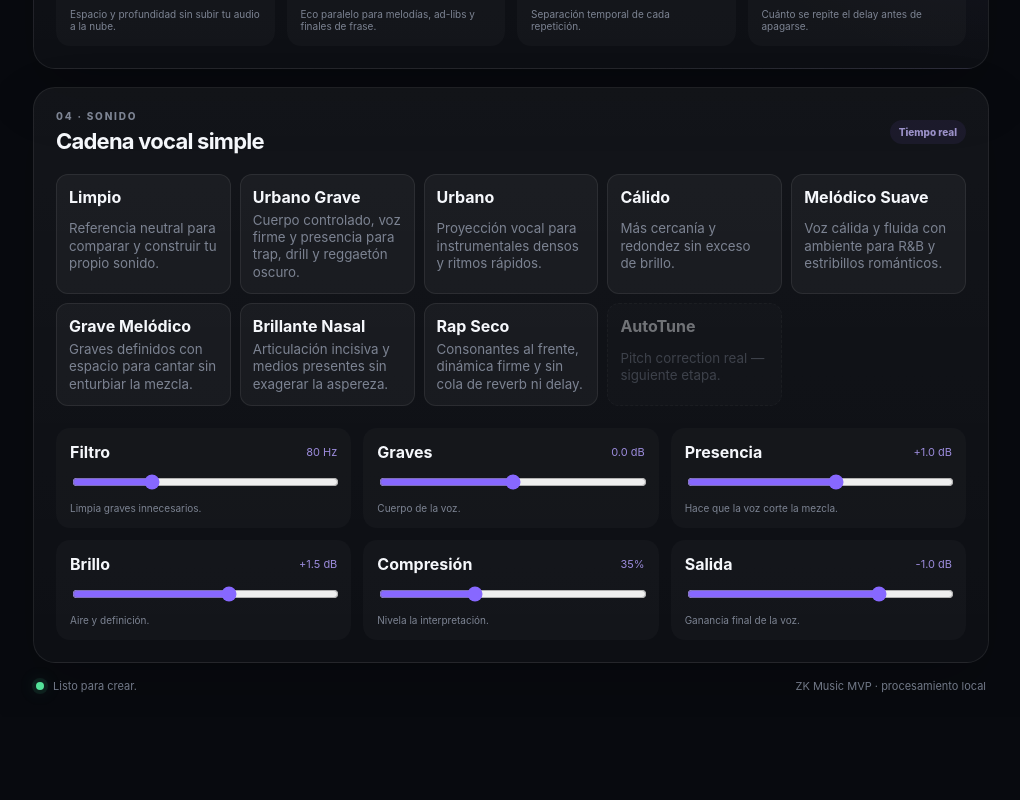
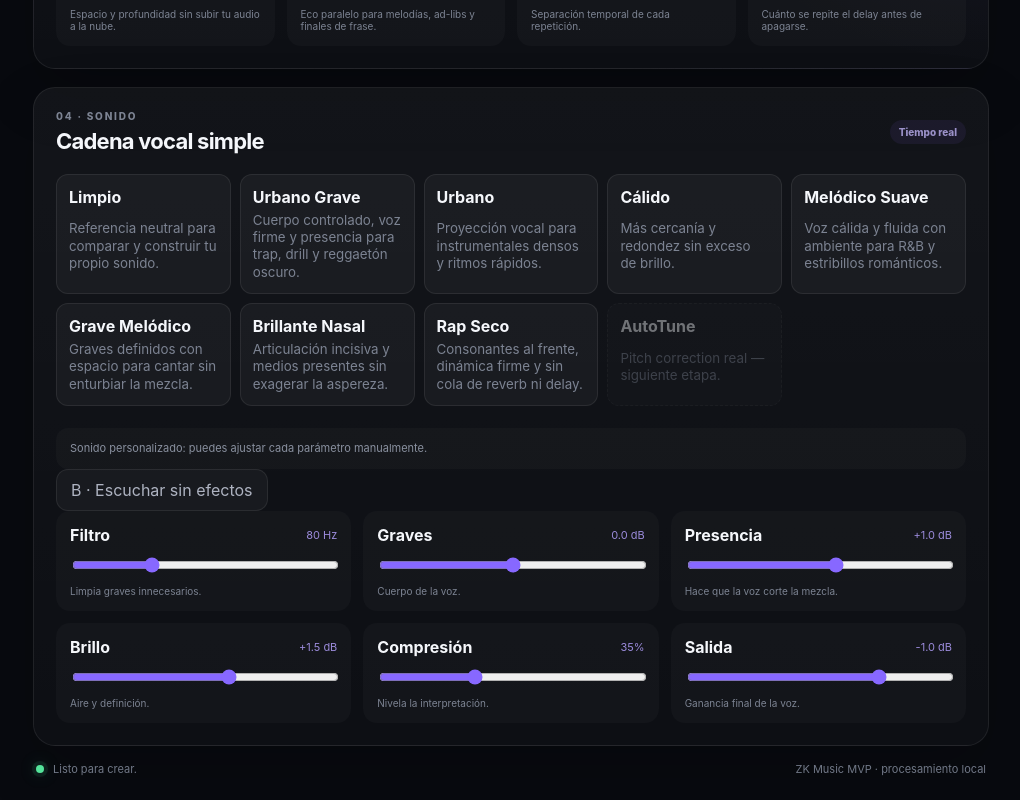
Before and after one commit to ZKYONA/Zk_Music, a React (Vite) app: page / in a window 1280 px wide. Shown: the part 1812-2612 px from the top of the page, without its empty margins (249-1269 px from the left). Before the commit the page ends 2529 px from the top, so only its background shows below. Built offline with nearby package versions, Linux system fonts and the light colour scheme.

Commit message:
feat(ui): apply complete vocal profiles and offer A/B comparison

```diff
--- a/src/App.tsx
+++ b/src/App.tsx
@@ -86,6 +86,12 @@ export default function App() {
   const [fx, setFx] = useState<VocalFxSettings>(
     savedPreferences.fx ?? INITIAL_FX,
   );
+  const [activePresetId, setActivePresetId] = useState<string | null>(
+    savedPreferences.vocalPresetId && VOCAL_PRESETS.some((item) => item.id === savedPreferences.vocalPresetId)
+      ? savedPreferences.vocalPresetId
+      : null,
+  );
+  const [bypass, setBypass] = useState(false);
   const [enhancement, setEnhancement] = useState<VoiceEnhancementMode>(
     savedPreferences.enhancement ?? "flagship",
   );
@@ -135,6 +141,14 @@ export default function App() {
   }, [ambience]);
 
   useEffect(() => {
+    engineRef.current?.setVoiceCharacter(voiceCharacter);
+  }, [voiceCharacter]);
+
+  useEffect(() => {
+    engineRef.current?.setBypass(bypass);
+  }, [bypass]);
+
+  useEffect(() => {
     engineRef.current?.setMonitor(monitor);
   }, [monitor]);
 
@@ -150,6 +164,7 @@ export default function App() {
     saveStudioPreferences({
       profile,
       fx,
+      vocalPresetId: activePresetId,
       enhancement,
       voiceCharacter,
       ambience,
@@ -163,6 +178,7 @@ export default function App() {
   }, [
     profile,
     fx,
+    activePresetId,
     enhancement,
     voiceCharacter,
     ambience,
@@ -253,6 +269,7 @@ export default function App() {
     key: K,
     value: VocalFxSettings[K],
   ) {
+    setActivePresetId(null);
     setFx((current) => ({ ...current, [key]: value }));
   }
 
@@ -260,10 +277,12 @@ export default function App() {
     key: K,
     value: AmbienceSettings[K],
   ) {
+    setActivePresetId(null);
     setAmbience((current) => ({ ...current, [key]: value }));
   }
 
   function selectVoiceCharacter(mode: VoiceCharacterMode) {
+    setActivePresetId(null);
     engineRef.current?.setVoiceCharacter(mode);
     setVoiceCharacter(mode);
     setStatus("Carácter de voz: " + VOICE_CHARACTER_PROFILES[mode].name + ".");
@@ -453,7 +472,11 @@ export default function App() {
       compression: preset.compression,
       output: preset.output,
     });
-    setStatus(`Preset “${preset.name}” aplicado.`);
+    setVoiceCharacter(preset.character);
+    setAmbience({ ...preset.ambience });
+    setActivePresetId(preset.id);
+    setBypass(false);
+    setStatus(`Preset “${preset.name}” aplicado: EQ, compresión, carácter y ambiente.`);
   }
 
   function renameTake(id: string, name: string) {
@@ -843,7 +866,13 @@ export default function App() {
 
           <div className="preset-row">
             {VOCAL_PRESETS.map((preset) => (
-              <button key={preset.id} className="preset-button" onClick={() => applyPreset(preset.id)}>
+              <button
+                key={preset.id}
+                className={`preset-button ${activePresetId === preset.id ? "selected-preset" : ""}`}
+                aria-pressed={activePresetId === preset.id}
+                onClick={() => applyPreset(preset.id)}
+                disabled={recording}
+              >
                 <strong>{preset.name}</strong>
                 <small>{preset.description}</small>
               </button>
@@ -854,6 +883,23 @@ export default function App() {
             </button>
           </div>
 
+          <div className="vocal-preset-toolbar">
+            <p className="quality-note">
+              {activePresetId
+                ? `Perfil activo: ${VOCAL_PRESETS.find((preset) => preset.id === activePresetId)?.name ?? "Personalizado"}. Cambia EQ, carácter y ambiente juntos.`
+                : "Sonido personalizado: puedes ajustar cada parámetro manualmente."}
+            </p>
+            <button
+              type="button"
+              className={`ghost-button ${bypass ? "ab-active" : ""}`}
+              aria-pressed={bypass}
+              onClick={() => setBypass((current) => !current)}
+              disabled={recording}
+              title="Compara la señal capturada sin EQ/FX con la cadena procesada"
+            >
+              {bypass ? "A · Volver a efectos" : "B · Escuchar sin efectos"}
+            </button>
+          </div>
           <div className="controls-grid">
             <label className="control">
               <span><strong>Filtro</strong><output>{fx.highPass} Hz</output></span>
```
